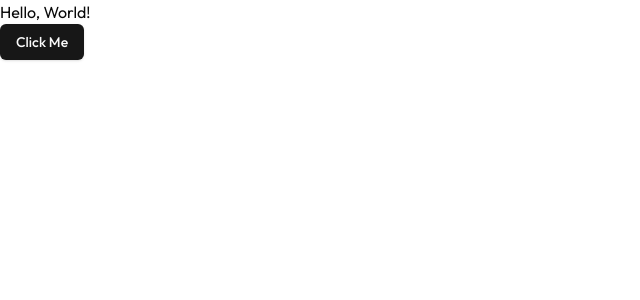
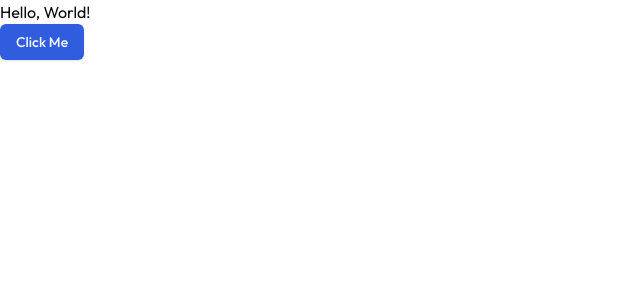
Before and after one commit to ritikdevelop/ai-study-material-gen, a Next.js app: page / in a window 1280 px wide. Shown: the top 300 px of the page, without its empty margins (0-640 px from the left). Built offline with nearby package versions, Linux system fonts and the light colour scheme.

Commit message:
Update primary color in Tailwind CSS configuration to a specific hex value

```diff
--- a/tailwind.config.mjs
+++ b/tailwind.config.mjs
@@ -20,7 +20,7 @@ export default {
   				foreground: 'hsl(var(--popover-foreground))'
   			},
   			primary: {
-  				DEFAULT: 'hsl(var(--primary))',
+  				DEFAULT: '#305CDE',
   				foreground: 'hsl(var(--primary-foreground))'
   			},
   			secondary: {
```
